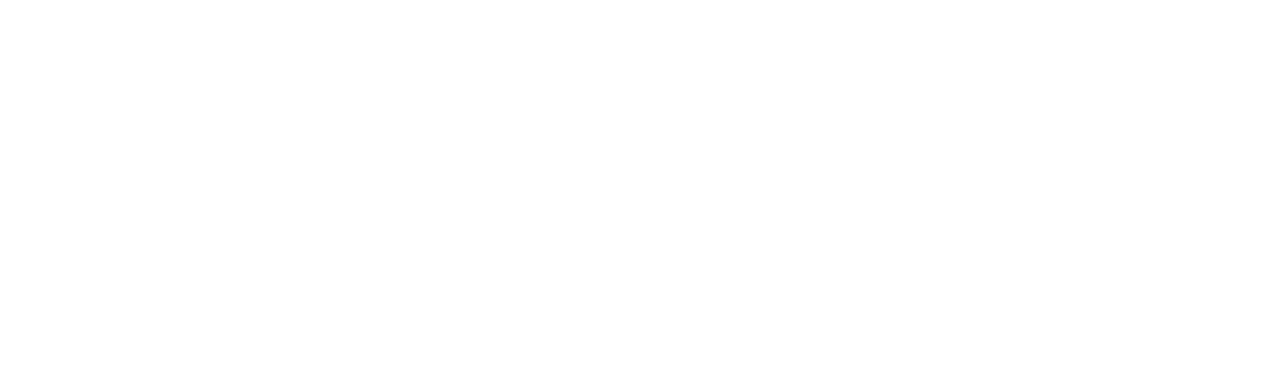
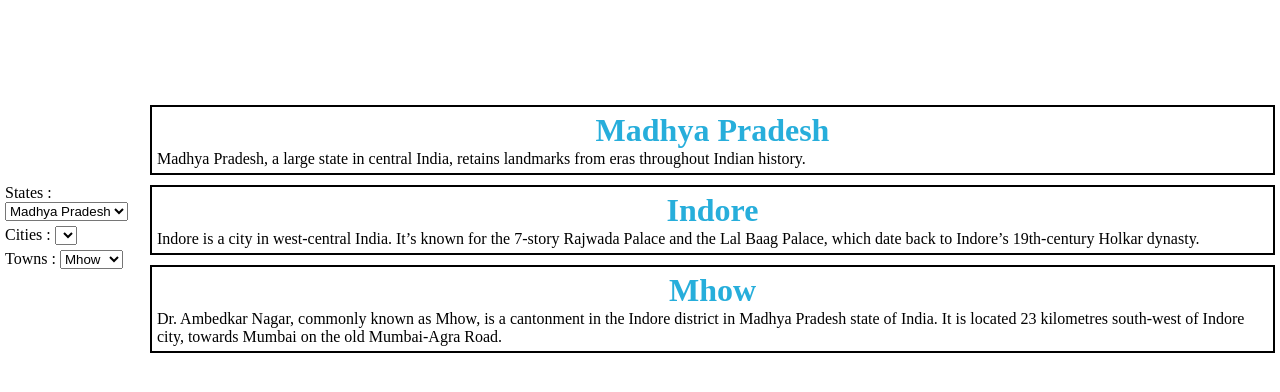
Before and after one commit to divyu-s/React-will-you-be-my-valentine---Dropdown, a React app: page / in a window 1280 px wide. Shown: the top 392 px of the page. Built offline with nearby package versions, Linux system fonts and the light colour scheme.

Commit message:
first commit

```diff
--- a/src/components/App.js
+++ b/src/components/App.js
@@ -1,4 +1,4 @@
-import React, { useState,useReducer } from "react";
+import React, { useEffect,useState,useReducer } from "react";
 import "./../styles/App.css";
 
 
@@ -141,9 +141,131 @@
 function App()
 {
 	// Do not alter/remove main div
+	const [selectedState,setSelectedState] = useState("Madhya Pradesh");
+	const [selectedCity,setSelectedCity] = useState('Indore');
+	const [selectedTown,setSelectedTown] = useState("Mhow");
+	useEffect(() => {
+		console.log("logging")
+	})
+	let cities = [{
+		name : "Indore",
+		description:"Indore is a city in west-central India. It’s known for the 7-story Rajwada Palace and the Lal Baag Palace, which date back to Indore’s 19th-century Holkar dynasty.",
+		landmarks :[{
+			name : "Mhow",
+			description:"Dr. Ambedkar Nagar, commonly known as Mhow, is a cantonment in the Indore district in Madhya Pradesh state of India. It is located 23 kilometres south-west of Indore city, towards Mumbai on the old Mumbai-Agra Road.",
+		},{
+			name : "Dewas",
+			description:"Dewas is a city in the Malwa region of the Indian state of Madhya Pradesh. The municipality was formerly the seat of two princely states during the British Raj, Dewas Junior state and Dewas Senior state, ruled by the Puar clan of Maratha.",
+		}]
+	},{
+		name : "Bhopal",
+		description:"DBhopal is a city in the central Indian state of Madhya Pradesh. It's one of India’s greenest city. There are two main lakes, the Upper Lake and the Lower Lake.",
+		landmarks :[{
+			name : "MANIT",
+			description:"Maulana Azad National Institute of Technology Bhopal is a public technical university located in Bhopal, Madhya Pradesh, India. It is part of a group of publicly funded institutions in India known as National Institutes of Technology. ",
+		},{
+			name: "Berasia",
+			description:"Berasia is a landmark and a nagar palika in Bhopal district in the state of Madhya Pradesh, India. ",
+		}]
+	},{
+		name : "Gwalior",
+		description:"Gwalior is a city in the central Indian state of Madhya Pradesh. It's known for its palaces and temples, including the Sas Bahu Ka Mandir intricately carved Hindu temple. ",
+		landmarks :[{
+			name : "Ajaypur",
+			description:"Little less known city Ajaypur.",
+		}]
+	}];
+	let towns  = [{
+		name : "Mhow",
+		description:"Dr. Ambedkar Nagar, commonly known as Mhow, is a cantonment in the Indore district in Madhya Pradesh state of India. It is located 23 kilometres south-west of Indore city, towards Mumbai on the old Mumbai-Agra Road.",
+	},{
+		name : "Dewas",
+		description:"Dewas is a city in the Malwa region of the Indian state of Madhya Pradesh. The municipality was formerly the seat of two princely states during the British Raj, Dewas Junior state and Dewas Senior state, ruled by the Puar clan of Maratha.",
+	}];
+	const updateState = (event)=>{
+		let newState = event.target.value;
+		renderCities(newState);
+		setSelectedState(newState);
+
+	}
+
+	const updateCity = (event)=>{
+		let newCity = event.target.value;
+		setSelectedCity(newCity);
+		renderTown(newCity);
+	}
+
+	const renderCities = (state)=>{
+		let filterCities = states.filter(element=>{
+				return element.name==state;
+
+		})
+	 cities = filterCities[0].city;
+	 setSelectedCity(filterCities[0].city[0].name);
+	 renderTown(filterCities[0].city[0].name);
+	}
+
+   const renderTown = (city)=>{
+	   console.log(cities);
+	   let filterTowns = cities.filter((element)=>{
+		   return element.name==city;
+	   })
+	   setSelectedTown(filterTowns[0].landmarks[0].name)
+	   towns = filterTowns[0].landmarks;
+
+   }
+
+
+
+
+
 	return (
 	<div id="main">
+		<div class="container">
+		<div class="select">
+		<div id="state">
+			States : <select onChange={updateState}>
+				{
+					states.map(element =>(
+					     <option>{element.name}</option>
+					))
+				}
+			</select>
+		</div>
+		<div id="city">
+		    Cities : <select onChange={updateCity}>
+                   {
+					   console.log(cities)
+					 //    cities.map(element=>(
+					// 	   <option>{element.name}</option>
+					//    ))
+				   }
+			</select>
+		</div>
+		<div id="landmark">
+		    Towns : <select>{
+                    towns.map(element=>(
+						<option>{element.name}</option>
+					))
+                   } </select>
+		</div>
+		</div>
+		<div class="information">
+			<div class="item">
+				<h1  id="#state-name">Madhya Pradesh</h1>
+				<p id="#state-description">Madhya Pradesh, a large state in central India, retains landmarks from eras throughout Indian history.</p>
+			</div>
+			<div class="item">
+				<h1 id="#city-name">Indore</h1>
+				<p id="#city-description">Indore is a city in west-central India. It’s known for the 7-story Rajwada Palace and the Lal Baag Palace, which date back to Indore’s 19th-century Holkar dynasty.</p>
+			</div>
+			<div class="item">
+				<h1 id="#landmark-name">Mhow</h1>
+				<p id="landmark-description">Dr. Ambedkar Nagar, commonly known as Mhow, is a cantonment in the Indore district in Madhya Pradesh state of India. It is located 23 kilometres south-west of Indore city, towards Mumbai on the old Mumbai-Agra Road.</p>
+			</div>
 
+		</div>
+		</div>
 	</div>
 	);
 }
--- a/src/styles/App.css
+++ b/src/styles/App.css
@@ -1,16 +1,54 @@
-h1 {
+* {
+  margin: 0px;
+  padding: 0px;
+}
+.item h1 {
   color: #27aedb;
   text-align: center;
+  margin-bottom: 1px;
 }
 
-
-button{
+button {
   color: #27aedb;
   text-align: center;
   justify-content: center;
   align-items: center;
 }
 
-.bg-pink{
-	background-color:pink;
+.bg-pink {
+  background-color: pink;
 }
+
+.container {
+  display: flex;
+  margin-top: 100px;
+}
+
+.information {
+  display: flex;
+  flex-direction: column;
+}
+
+.item {
+  border: 2px solid black;
+  margin: 5px;
+  padding: 5px;
+}
+
+.select {
+  margin-left: 5px;
+  margin-right: 5px;
+  margin-top: auto;
+  margin-bottom: auto;
+}
+
+#state {
+  margin-bottom: 5px;
+}
+
+#city {
+  margin-bottom: 5px;
+}
+#landmark {
+  margin-bottom: 5px;
+}
```
Lines whose indentation alone changed are shown as unchanged.
